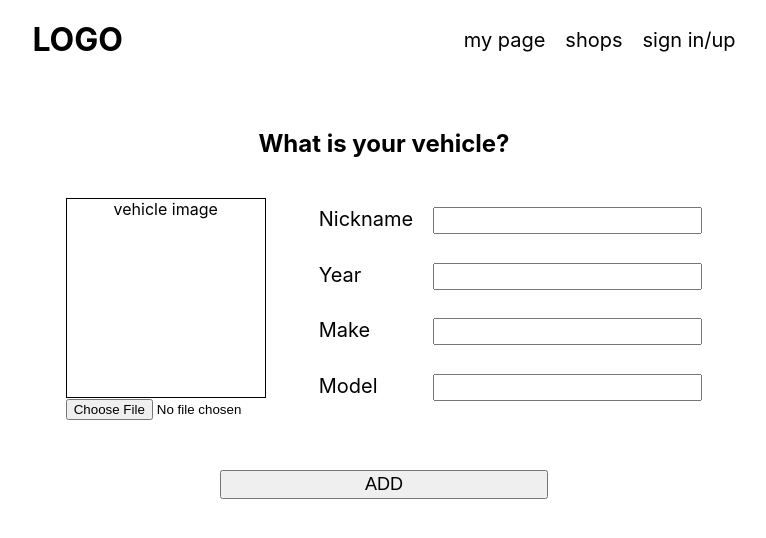
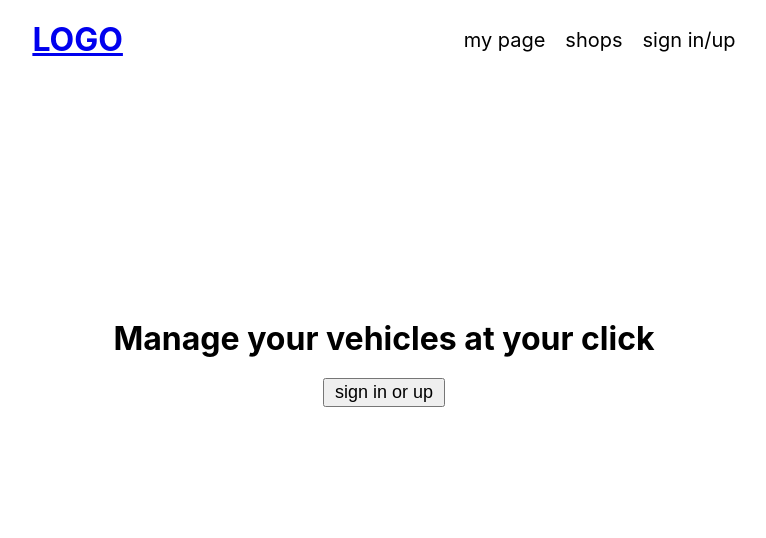
Before and after one commit to jeffk713/my-garage, a React (Create React App) app: page / in a window 1280 px wide. Shown: the top 538 px of the page, without its empty margins (256-1022 px from the left). Built offline with nearby package versions, Linux system fonts and the light colour scheme.

Commit message:
implement react-dom-router and fixed minor styling issue on custom button

```diff
--- a/package.json
+++ b/package.json
@@ -9,6 +9,7 @@
     "node-sass": "^6.0.1",
     "react": "^17.0.2",
     "react-dom": "^17.0.2",
+    "react-router-dom": "^5.3.0",
     "react-scripts": "4.0.3",
     "web-vitals": "^1.1.2"
   },
--- a/src/App.js
+++ b/src/App.js
@@ -1,4 +1,5 @@
 import React from 'react';
+import { Switch, Route } from 'react-router-dom';
 
 import Navigator from './components/navigator/navigator.component';
 import Homepage from './components/pages/homepage/homepage.component';
@@ -13,9 +14,15 @@ class App extends React.Component {
       <div className='app'>
         <Navigator />
         <div className='main'>
-          {/* <Homepage /> */}
-          {/* <MyPage /> */}
-          <AddVehiclePage />
+          <Switch>
+            <Route exact path='/' component={Homepage} />
+            <Route exact path='/my-page' component={MyPage} />
+            <Route
+              exact
+              path='/my-page/add-vehicle'
+              component={AddVehiclePage}
+            />
+          </Switch>
         </div>
       </div>
     );
--- a/src/components/custom-button/custom-button.component.js
+++ b/src/components/custom-button/custom-button.component.js
@@ -3,7 +3,7 @@ import React from 'react';
 import './custom-button.styles.scss';
 
 const CustomButton = ({ children, ...otherProps }) => (
-  <button className='btn' {...otherProps}>
+  <button className={`btn ${otherProps.locatedIn}`} {...otherProps}>
     {children}
   </button>
 );
--- a/src/components/custom-button/custom-button.styles.scss
+++ b/src/components/custom-button/custom-button.styles.scss
@@ -1,7 +1,9 @@
 .btn {
   font-size: 18px;
   padding: 2px 10px 2px 10px;
-
+  cursor: pointer;
+}
+.add-vehicle-page {
   width: 40%;
   min-width: 170px;
   margin: 0 auto;
--- a/src/components/link/link.component.js
+++ b/src/components/link/link.component.js
@@ -2,6 +2,10 @@ import React from 'react';
 
 import './link.styles.scss';
 
-const Link = ({ children }) => <div className='link'>{children}</div>;
+const Link = ({ linkName, urlToGo }) => (
+  <div className='link'>
+    <a href={urlToGo}>{linkName}</a>
+  </div>
+);
 
 export default Link;
--- a/src/components/navigator/navigator.component.js
+++ b/src/components/navigator/navigator.component.js
@@ -7,18 +7,14 @@ import './navigator.styles.scss';
 const Navigator = () => (
   <div className='navigator'>
     <div className='logo'>
-      <h1>LOGO</h1>
+      <a href='/'>
+        <h1>LOGO</h1>
+      </a>
     </div>
     <div className='link-container'>
-      <Link>
-        <a href='/'>my page</a>
-      </Link>
-      <Link>
-        <a href='/'>shops</a>
-      </Link>
-      <Link>
-        <a href='/'>sign in/up</a>
-      </Link>
+      <Link linkName='my page' urlToGo='/my-page' />
+      <Link linkName='shops' urlToGo='/shops' />
+      <Link linkName='sign in/up' urlToGo='/sign' />
     </div>
   </div>
 );
--- a/src/components/pages/add-vehicle/add-vehicle-page.component.js
+++ b/src/components/pages/add-vehicle/add-vehicle-page.component.js
@@ -22,7 +22,7 @@ class AddVehiclePage extends React.Component {
               <InputBox type='text' name='model' label='Model' required />
             </div>
           </div>
-          <CustomButton className='btn' type='submit'>
+          <CustomButton className='btn' type='submit' locatedIn='add-vehicle-page'>
             ADD
           </CustomButton>
         </form>
--- a/src/index.js
+++ b/src/index.js
@@ -1,12 +1,17 @@
 import React from 'react';
 import ReactDOM from 'react-dom';
+import { BrowserRouter } from 'react-router-dom';
+
+import App from './App';
+
 import './index.css';
-import App from './App';
 import reportWebVitals from './reportWebVitals';
 
 ReactDOM.render(
   <React.StrictMode>
-    <App />
+    <BrowserRouter>
+      <App />
+    </BrowserRouter>
   </React.StrictMode>,
   document.getElementById('root')
 );
```
Also changed, not shown: 1 other file (tests, documents, lock files or other folders).
